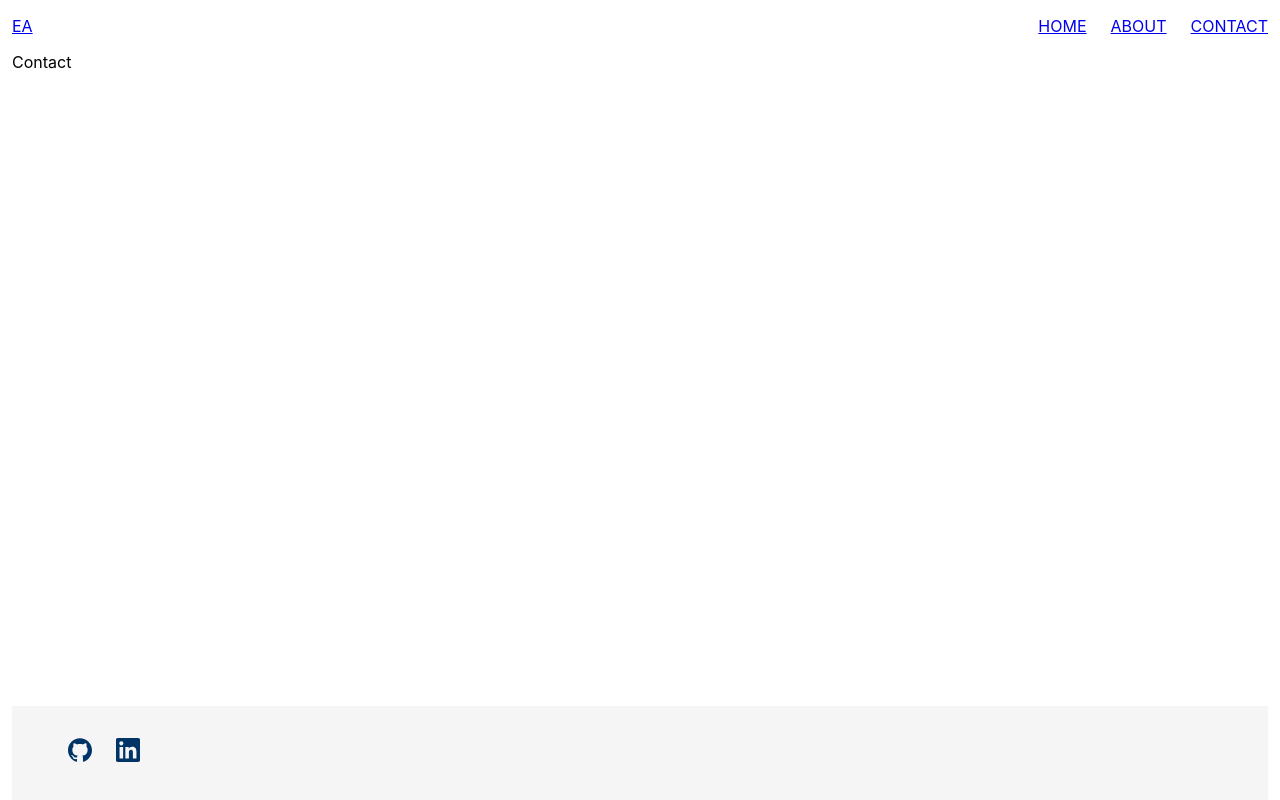
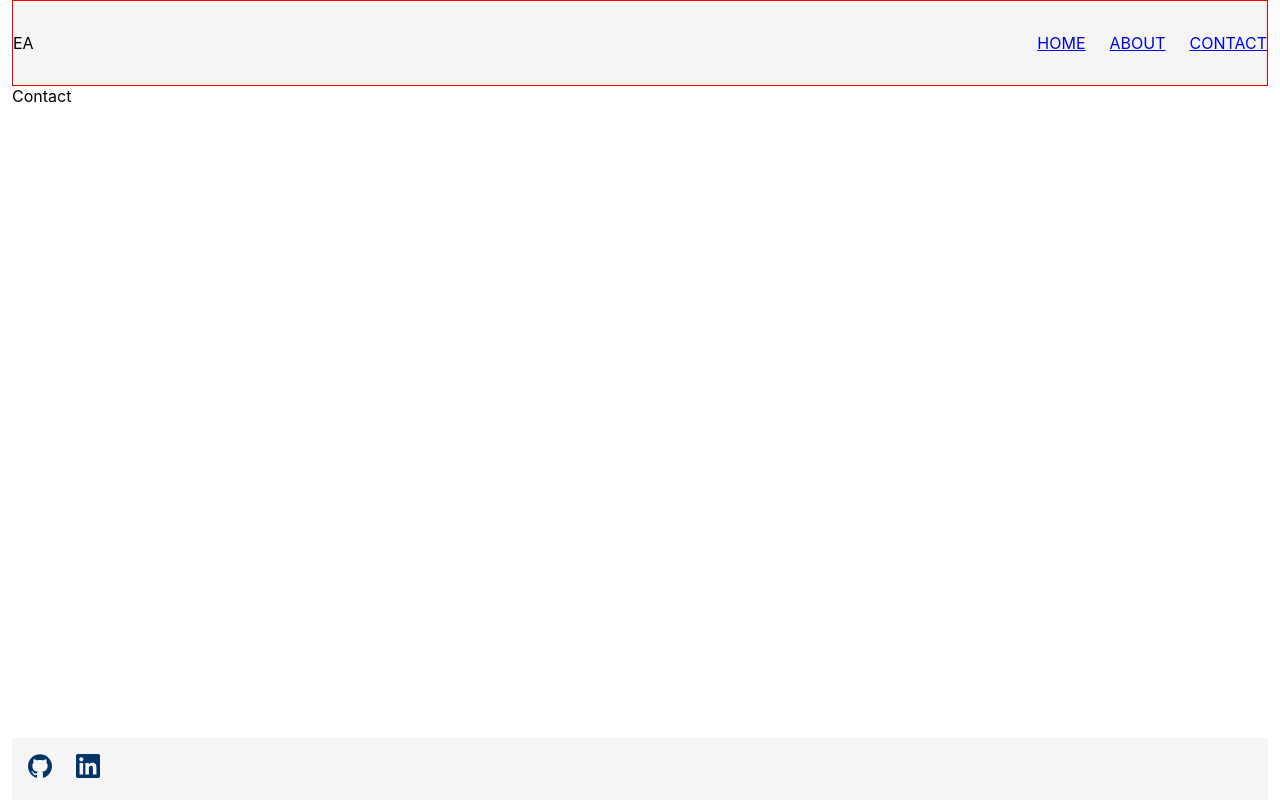
Before and after one commit to emreavcia/portfolioSite, a React (Create React App) app: page /contact in a window 1280 px wide. Built offline with nearby package versions, Linux system fonts and the light colour scheme.

Commit message:
added some color

```diff
--- a/src/App.js
+++ b/src/App.js
@@ -10,6 +10,7 @@ import Menu from "./components/Menu";
 
 import "./css/grid.css";
 import "./css/body.css";
+import "./css/reset.css";
 
 function App() {
   return (
--- a/src/css/colors.css
+++ b/src/css/colors.css
@@ -1,4 +1,6 @@
 :root {
   --color-white: #ffffff;
   --color-bg-dark: #f5f5f5;
+  --color-icon-dark: #003366;
+  --color-icon-light: #3399ff;
 }
--- a/src/css/footer.css
+++ b/src/css/footer.css
@@ -12,10 +12,10 @@ footer {
 .social-media-icons a {
   text-decoration: none;
   font-size: 1.5rem;
-  color: #003366;
+  color: var(--color-icon-dark);
   transition: color 0.3s ease;
 }
 
 .social-media-icons a:hover {
-  color: #3399ff;
+  color: var(--color-icon-light);
 }
--- a/src/css/menu.css
+++ b/src/css/menu.css
@@ -2,6 +2,9 @@ header {
   display: flex;
   justify-content: space-between;
   align-items: center;
+  padding-block: 2em;
+  border: 1px solid red;
+  background: var(--color-bg-dark);
 }
 
 .navigation__list {
```
